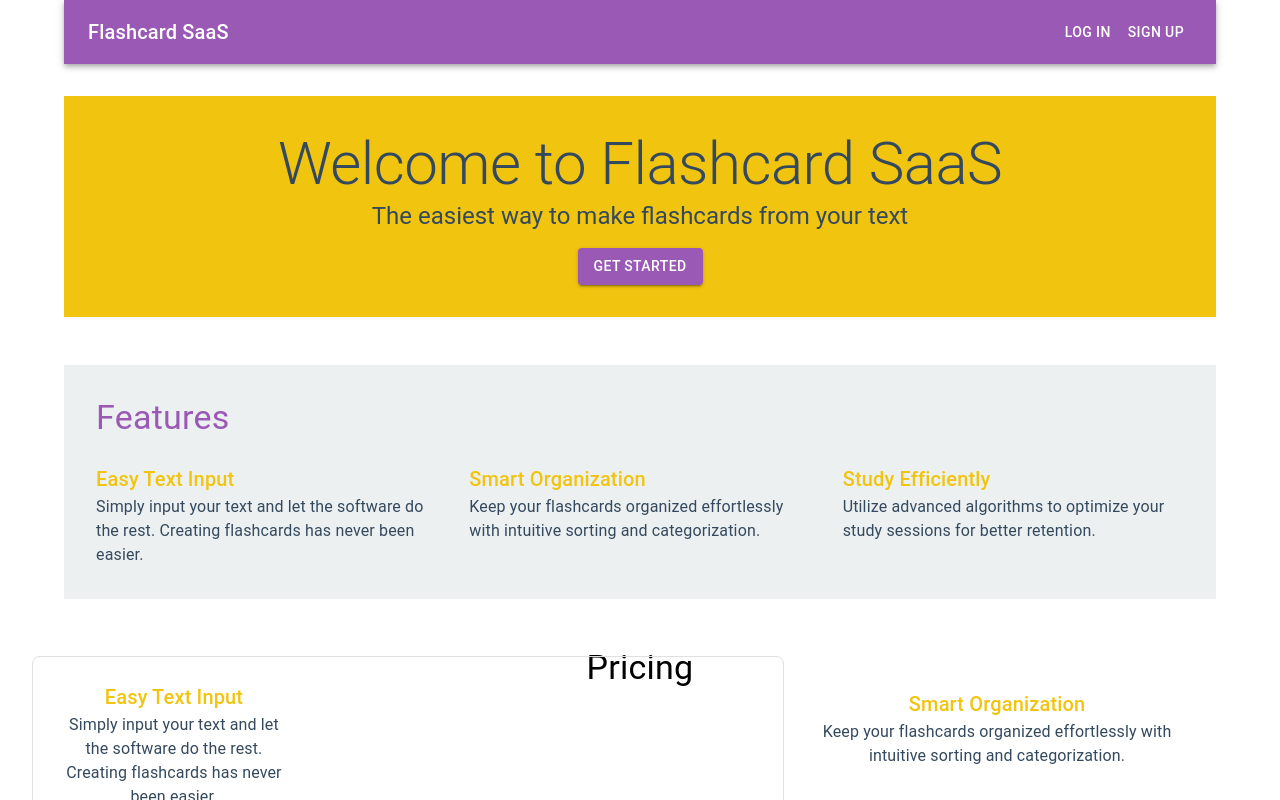
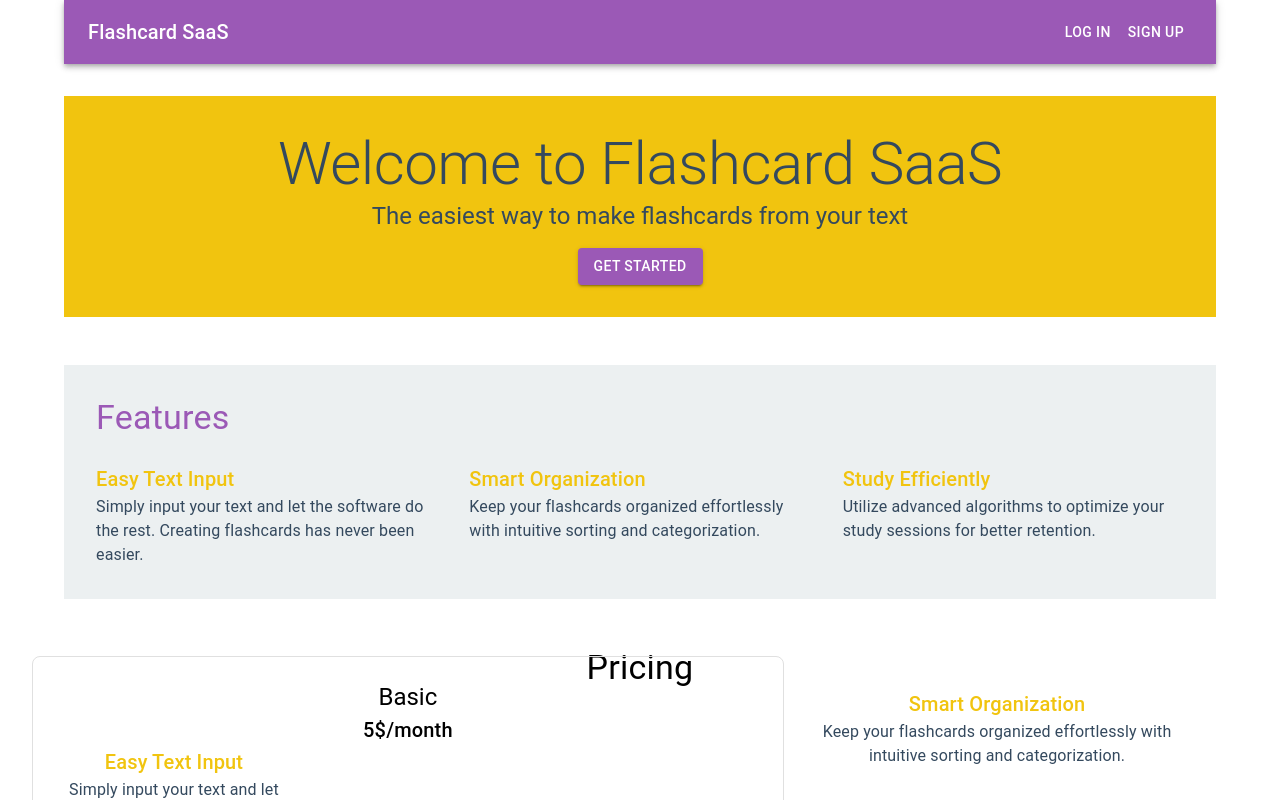
Before and after one commit to KhajaHamza/SAAS-STRIPE, a Next.js app: page / in a window 1280 px wide. Shown: the top 800 px of the page. Built offline with nearby package versions, Linux system fonts and the light colour scheme; no server answers.

Commit message:
Miniature changes made

```diff
--- a/app/page.js
+++ b/app/page.js
@@ -84,6 +84,8 @@ export default function Home() {
         borderColor:'grey.300',
         borderRadius:2
       }}>
+        <Typography variant="h5">Basic</Typography>
+        <Typography variant="h6">5$/month</Typography>
         <Grid item xs={12} md={4}>
           <Typography variant="h6" sx={{ color: '#f1c40f' }}>
             Easy Text Input
```
